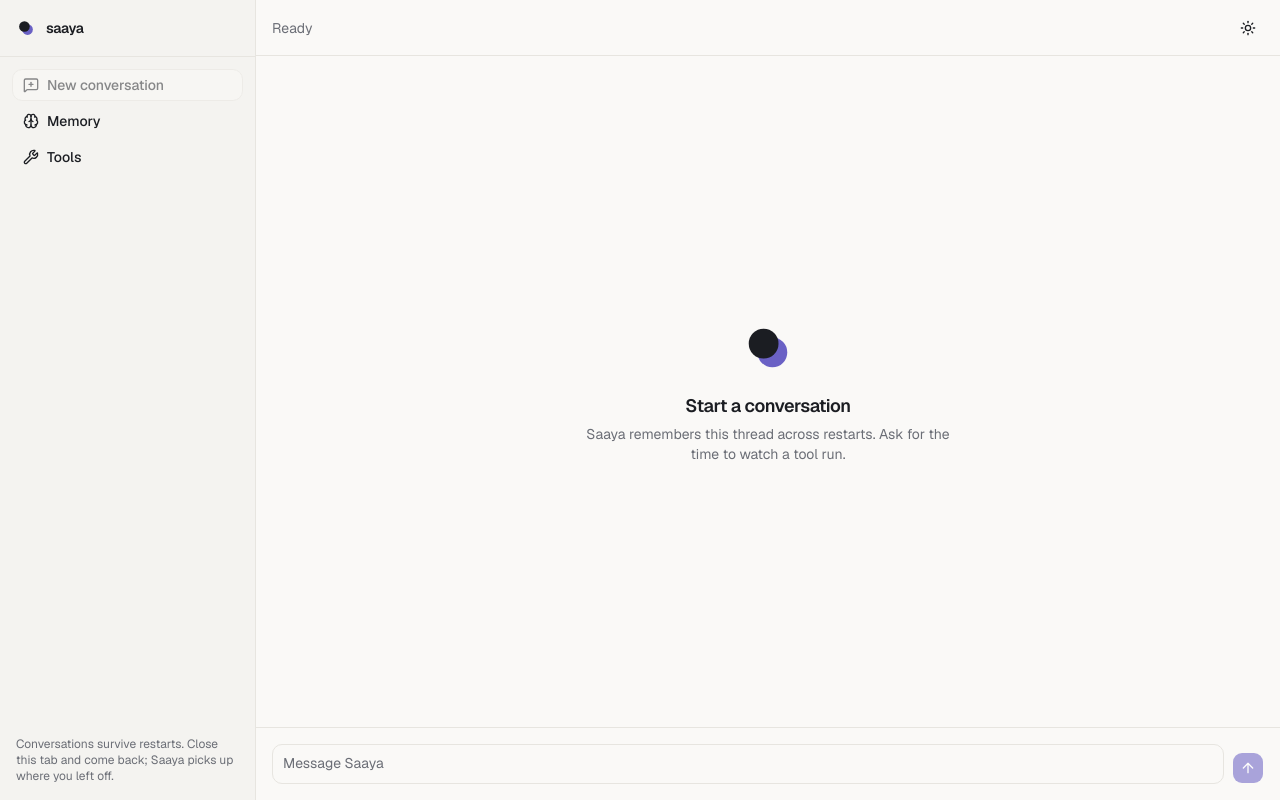
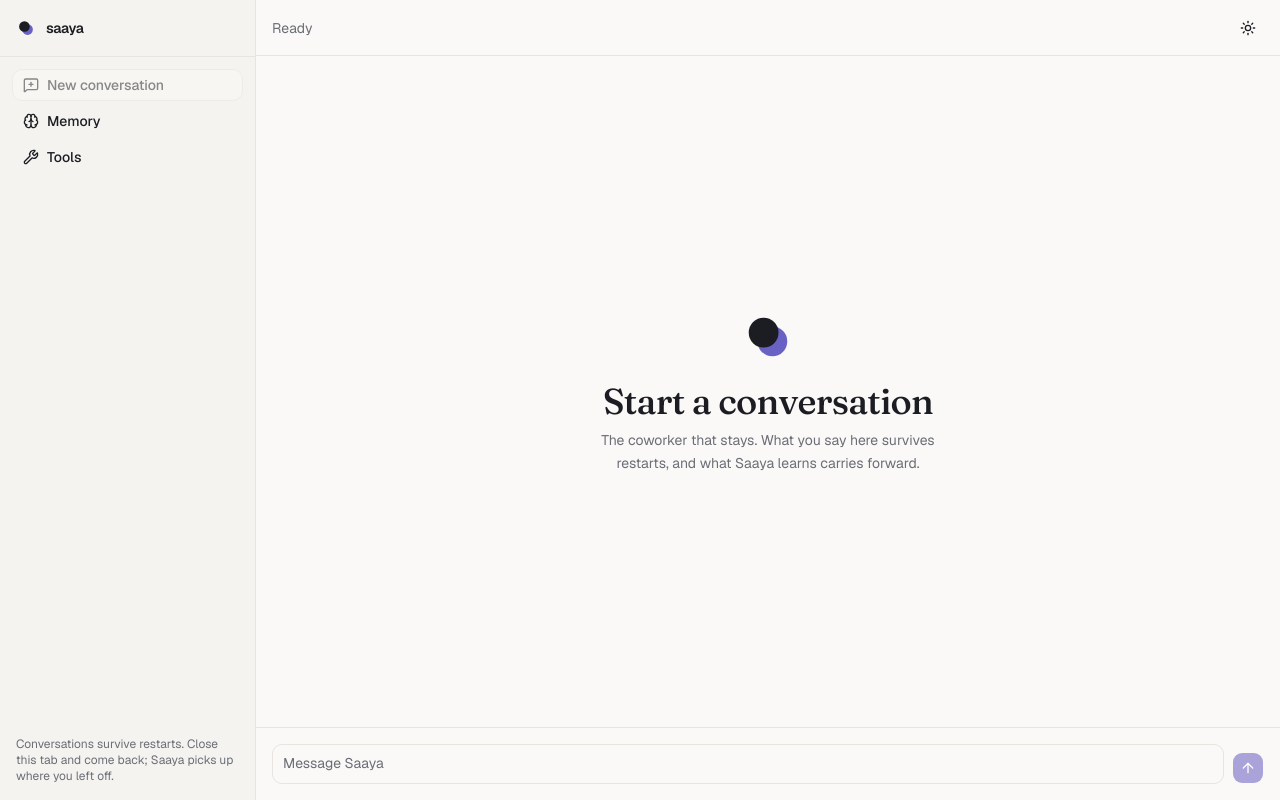
Before and after one commit to salehaiftikharr/saaya, a Next.js app in the folder web/: page / in a window 1280 px wide. Built offline with nearby package versions, Linux system fonts and the light colour scheme.

Commit message:
Add the two-register type foundation

```diff
--- a/web/app/globals.css
+++ b/web/app/globals.css
@@ -10,6 +10,7 @@
 	--font-sans: var(--font-geist-sans);
 	--font-mono: var(--font-geist-mono);
 	--font-heading: var(--font-sans);
+	--font-display: var(--font-fraunces);
 	--color-sidebar-ring: var(--sidebar-ring);
 	--color-sidebar-border: var(--sidebar-border);
 	--color-sidebar-accent-foreground: var(--sidebar-accent-foreground);
@@ -130,3 +131,34 @@
 		@apply font-sans;
 	}
 }
+
+/* The two-register type system: display serif for meaning, mono eyebrows
+   for section labels and metadata. Neither appears inside dense rows. */
+@layer components {
+	.type-display {
+		font-family: var(--font-display), Georgia, serif;
+		font-weight: 420;
+		letter-spacing: -0.02em;
+		line-height: 1.08;
+		font-variation-settings:
+			"opsz" 60,
+			"SOFT" 40,
+			"WONK" 0;
+	}
+	.type-eyebrow {
+		font-family: var(--font-geist-mono), monospace;
+		font-size: 0.6875rem;
+		font-weight: 500;
+		letter-spacing: 0.08em;
+		text-transform: uppercase;
+		color: var(--muted-foreground);
+	}
+	.type-recap-numeral {
+		font-family: var(--font-display), Georgia, serif;
+		font-weight: 440;
+		font-size: 1.75rem;
+		line-height: 1.1;
+		letter-spacing: -0.01em;
+		font-variation-settings: "opsz" 40;
+	}
+}
--- a/web/app/layout.tsx
+++ b/web/app/layout.tsx
@@ -1,7 +1,14 @@
 import type { Metadata } from "next";
-import { Geist, Geist_Mono } from "next/font/google";
+import { Fraunces, Geist, Geist_Mono } from "next/font/google";
 import { Providers } from "@/components/providers";
 import "./globals.css";
+
+// The display voice: serif for moments of meaning, never in dense rows.
+const fraunces = Fraunces({
+	variable: "--font-fraunces",
+	subsets: ["latin"],
+	axes: ["opsz", "SOFT", "WONK"],
+});
 
 const geistSans = Geist({
 	variable: "--font-geist-sans",
@@ -25,7 +32,7 @@ export default function RootLayout({ children }: LayoutProps<"/">) {
 		<html
 			lang="en"
 			suppressHydrationWarning
-			className={`${geistSans.variable} ${geistMono.variable} h-full antialiased`}
+			className={`${geistSans.variable} ${geistMono.variable} ${fraunces.variable} h-full antialiased`}
 		>
 			<body className="flex min-h-full flex-col">
 				<Providers>{children}</Providers>
--- a/web/components/chat/chat-app.tsx
+++ b/web/components/chat/chat-app.tsx
@@ -105,12 +105,12 @@ export function ChatApp() {
 							>
 								<SaayaMark className="size-14 text-foreground" />
 								<div className="max-w-sm text-center">
-									<h1 className="font-semibold text-lg tracking-tight">
+									<h1 className="type-display text-4xl">
 										Start a conversation
 									</h1>
-									<p className="mt-1 text-muted-foreground text-sm">
-										Saaya remembers this thread across restarts. Ask for the
-										time to watch a tool run.
+									<p className="mt-2 text-muted-foreground text-sm leading-relaxed">
+										The coworker that stays. What you say here survives
+										restarts, and what Saaya learns carries forward.
 									</p>
 								</div>
 							</section>
--- a/web/components/memory/memory-panel.tsx
+++ b/web/components/memory/memory-panel.tsx
@@ -81,10 +81,7 @@ export function MemoryPanel() {
 				aria-labelledby="procedural-heading"
 				className="flex flex-col gap-3"
 			>
-				<h2
-					id="procedural-heading"
-					className="font-semibold text-sm tracking-tight"
-				>
+				<h2 id="procedural-heading" className="type-eyebrow">
 					Working knowledge
 				</h2>
 				{overview.procedural.map((file) => (
@@ -95,10 +92,7 @@ export function MemoryPanel() {
 				aria-labelledby="versions-heading"
 				className="flex flex-col gap-3"
 			>
-				<h2
-					id="versions-heading"
-					className="font-semibold text-sm tracking-tight"
-				>
+				<h2 id="versions-heading" className="type-eyebrow">
 					Version history
 				</h2>
 				<ul className="flex flex-col gap-2">
@@ -117,10 +111,7 @@ export function MemoryPanel() {
 				aria-labelledby="heartbeats-heading"
 				className="flex flex-col gap-3"
 			>
-				<h2
-					id="heartbeats-heading"
-					className="font-semibold text-sm tracking-tight"
-				>
+				<h2 id="heartbeats-heading" className="type-eyebrow">
 					Heartbeats
 				</h2>
 				{heartbeats.length === 0 ? (
@@ -139,10 +130,7 @@ export function MemoryPanel() {
 				aria-labelledby="semantic-heading"
 				className="flex flex-col gap-3"
 			>
-				<h2
-					id="semantic-heading"
-					className="font-semibold text-sm tracking-tight"
-				>
+				<h2 id="semantic-heading" className="type-eyebrow">
 					Remembered things
 				</h2>
 				{overview.semantic.length === 0 ? (
--- a/web/components/tools/tools-panel.tsx
+++ b/web/components/tools/tools-panel.tsx
@@ -42,7 +42,7 @@ export function ToolsPanel() {
 
 	return (
 		<div className="mx-auto flex w-full max-w-2xl flex-col gap-3 px-4 py-6">
-			<h2 className="font-semibold text-sm tracking-tight">Tools</h2>
+			<h2 className="type-eyebrow">Tools</h2>
 			<p className="text-muted-foreground text-sm">
 				Capabilities Saaya proposed. Read a script, then approve it; approved
 				tools survive restarts and can be disabled any time.
```
Also changed, not shown: 2 other files (tests, documents, lock files or other folders).
